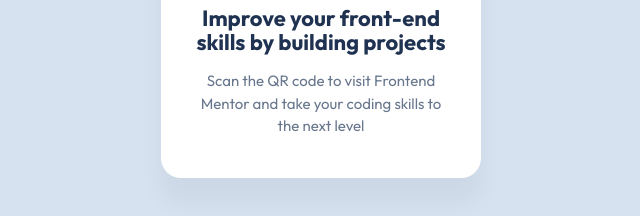
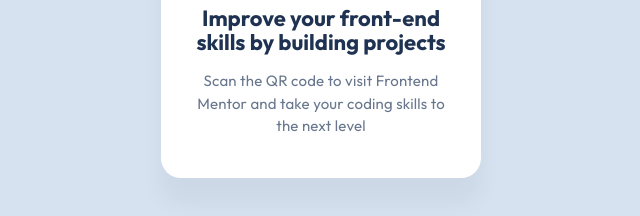
Before and after one commit to geomydas/FEMQrCode, a website: page src/index.html in a window 1280 px wide. Shown: the part 472-688 px from the top of the page, 319-959 px from the left. Drawn offline with Linux system fonts and the light colour scheme.

Commit message:
fourth commit, made it even more pixel p by modifying the letter sp

```diff
--- a/src/styles.css
+++ b/src/styles.css
@@ -62,7 +62,6 @@
   background-color: var(--clr-white);
   border-radius: 1.25rem;
   text-align: center;
-
 }
 
 .card_image {
@@ -83,5 +82,6 @@
   max-width: 16rem;
   margin: 0 auto;
   font-size: 0.9375rem;
+  letter-spacing: 0.011875rem;
   color: var(--clr-slate-500);
 }
```
Also changed, not shown: dist/index.html, 2 other files.
